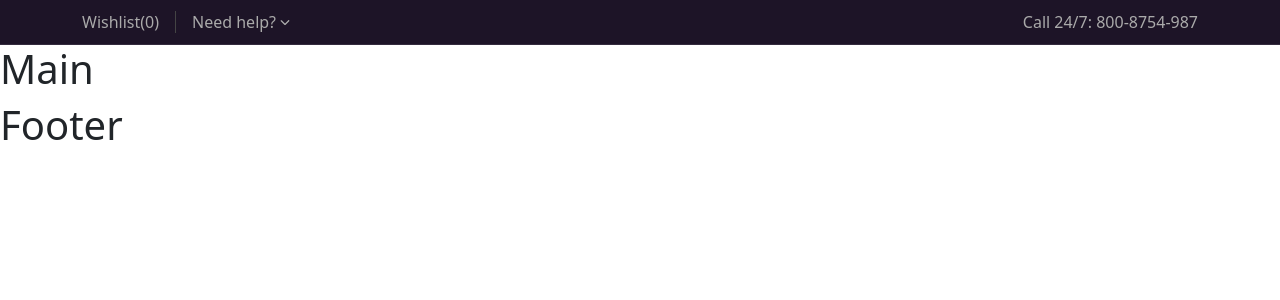
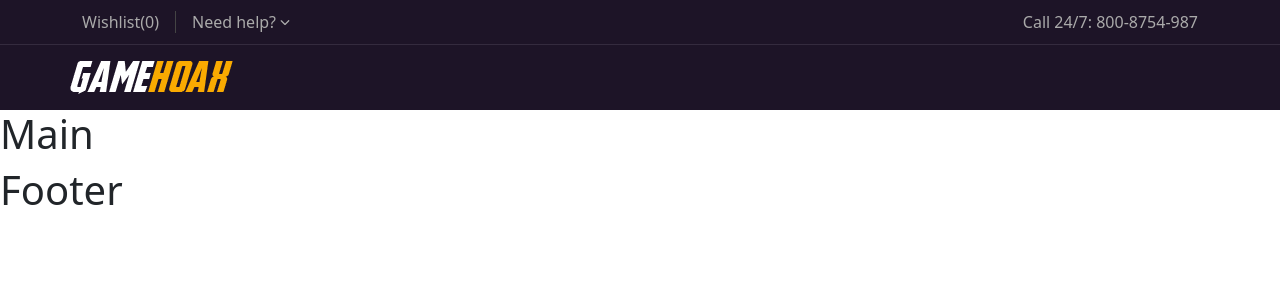
Before and after one commit to umbertofaenza/proj-html-vuejs, a Vue app: page / in a window 1280 px wide. Shown: the top 300 px of the page. Built offline with nearby package versions, Linux system fonts and the light colour scheme.

Commit message:
feat: add main header logo

```diff
--- a/src/components/main_components/Header.vue
+++ b/src/components/main_components/Header.vue
@@ -21,6 +21,18 @@
           <div class="contact-number">Call 24/7: 800-8754-987</div>
         </div>
       </div>
+    </div>
+
+    <!--# header main -->
+    <div class="container" id="header-main">
+      <!-- * logo -->
+      <div class="logo">
+        <img src="/img/logo.png" alt="Game Hoax logo" />
+      </div>
+      <!--* main menu  -->
+      <nav class="main-menu"></nav>
+      <!--* user nav -->
+      <div class="user-nav"></div>
     </div>
   </header>
 </template>
@@ -51,4 +63,8 @@ header {
     margin-left: 1rem;
   }
 }
+
+#header-main {
+  padding: 1rem 0;
+}
 </style>
```
Also changed, not shown: public/img/logo.png (added).
